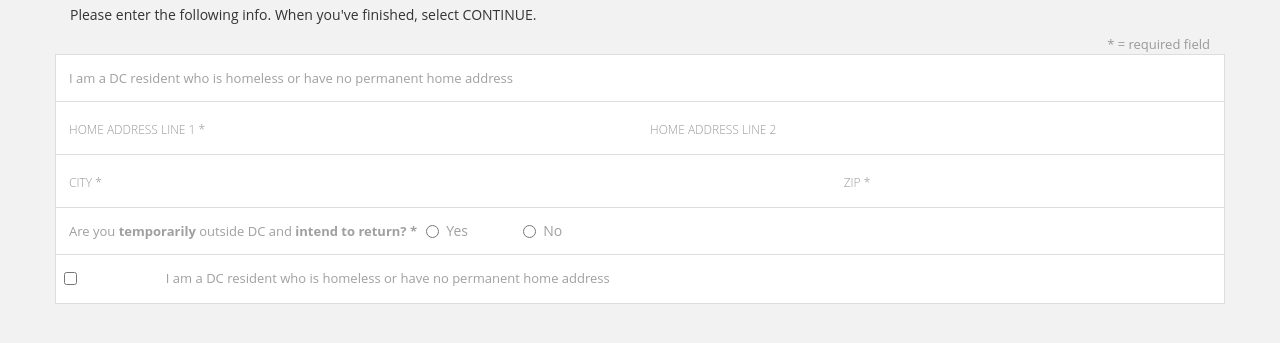
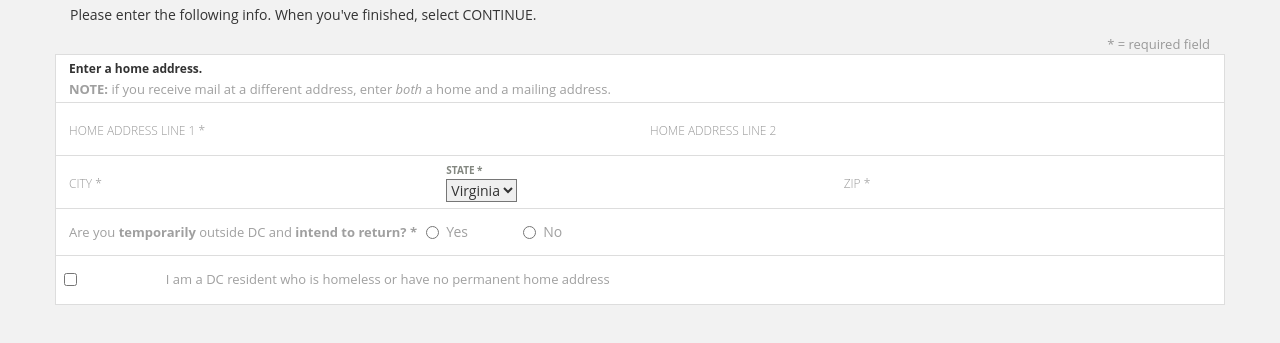
Before and after one commit to puneet24/ui-app, a plain HTML site: page address.html in a window 1280 px wide. Shown: the part 59-402 px from the top of the page. Drawn offline with nearby package versions, Linux system fonts and the light colour scheme.

Commit message:
adrees completed

```diff
--- a/address.html
+++ b/address.html
@@ -32,9 +32,10 @@
           <input type="hidden" name="person[dob_check]" id="person_dob_check">
 
           <div class="row row-form-wrapper no-buffer">
-            <div class="col-lg-11 col-md-11 col-sm-11 col-xs-11 form-group form-group-lg no-pd border_bottom_zero" style="margin-top: 10px; margin-bottom: 10px">
+            <div class="col-lg-11 col-md-11 col-sm-11 col-xs-11 form-group form-group-lg no-pd border_bottom_zero">
               <div class="floatlabel-wrapper" style="position:relative">
-                <span class="span-text">I am a DC resident who is homeless or have no permanent home address</b></span>
+                <p style="margin-top: 2px; margin-bottom: 2px; margin-left: 10px;font-size:12px"><b>Enter a home address.</b></p>
+                <span class="span-text"><b>NOTE:</b> if you receive mail at a different address, enter <i>both</i> a home and a mailing address.</span>
               </div>
 
             </div>
@@ -54,6 +55,21 @@
               <div class="floatlabel-wrapper" style="position:relative"><label for="person_city" class="label-floatlabel  " style="position: absolute; top: 0px; left: 8px; display: none; opacity: 0; font-size: 11px; font-weight: bold; color: rgb(131, 135, 128); transition: all 0.1s ease-in-out;">CITY *</label><input class="required floatlabel form-control interaction-field-control-person-city" required="required" placeholder="CITY *" type="text" name="person[city]" id="person_city" style="transition: all 0.1s ease-in-out;"></div>
             </div>
             <div class="col-lg-4 col-md-4 col-sm-4 col-xs-12 form-group form-group-lg no-pd">
+               <div class="selectric-labeled">
+                <span><strong>STATE *</strong></span>
+                <div class="selectric-wrapper selectric-interaction-choice-control-person-name-sfx">
+                  <div class="selectric-hide-select">
+                    <select name="person[name_sfx]" id="person_name_sfx" class="interaction-choice-control-person-name-sfx" tabindex="-1"><option value="" class="interaction-choice-control-person-name-sfx-0">Virginia</option>
+                      <option value="Jr." class="interaction-choice-control-person-name-sfx-1">Jr.</option>
+                      <option value="Sr." class="interaction-choice-control-person-name-sfx-2">Sr.</option>
+                      <option value="II" class="interaction-choice-control-person-name-sfx-3">II</option>
+                      <option value="III" class="interaction-choice-control-person-name-sfx-4">III</option>
+                      <option value="IV" class="interaction-choice-control-person-name-sfx-5">IV</option>
+                      <option value="V" class="interaction-choice-control-person-name-sfx-6">V</option>
+                    </select>
+                  </div>
+              </div>
+            </div>
             </div>
             <div class="col-lg-4 col-md-4 col-sm-4 col-xs-12 form-group form-group-lg no-pd">
               <div class="floatlabel-wrapper" style="position:relative"><label for="person_zip" class="label-floatlabel  " style="position: absolute; top: 0px; left: 8px; display: none; opacity: 0; font-size: 11px; font-weight: bold; color: rgb(131, 135, 128); transition: all 0.1s ease-in-out;">ZIP *</label><input class="floatlabel form-control interaction-field-control-person-zip" placeholder="ZIP *" type="text" name="person[zip]" id="person_zip" style="transition: all 0.1s ease-in-out;"></div>
```
